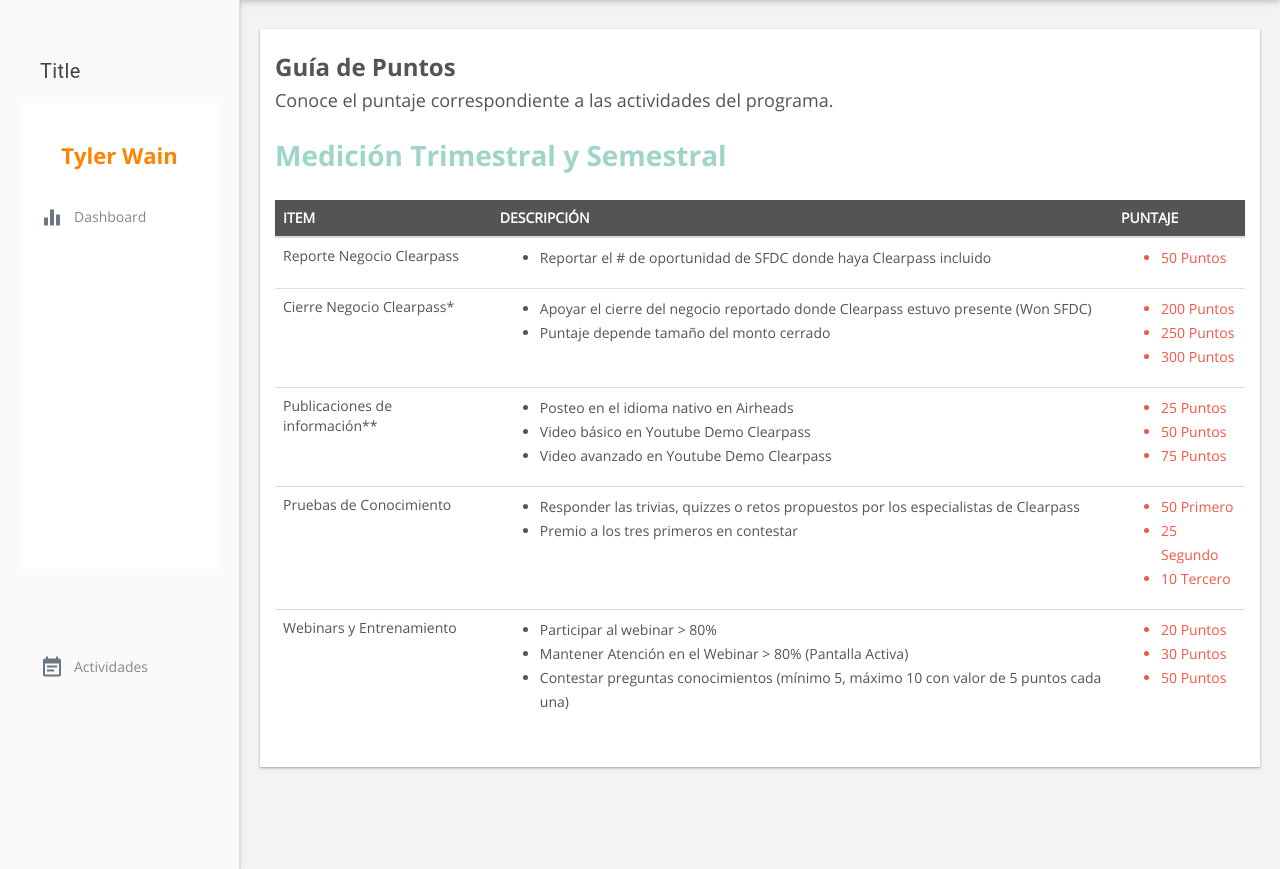
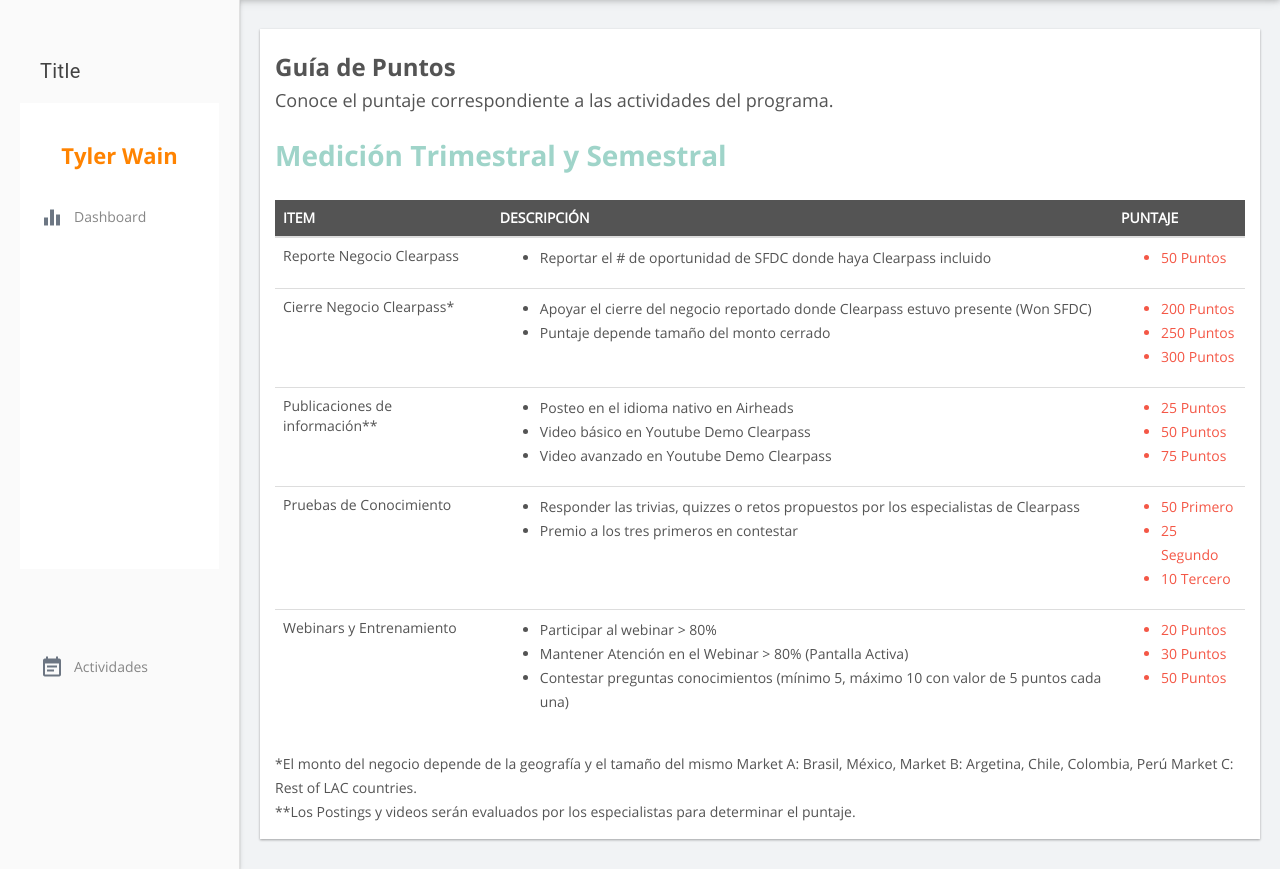
Before and after one commit to joseminaya15/Heroes2.0, a CodeIgniter app: page /database/index.php/puntos/index in a window 1280 px wide. Shown: the part 80-949 px from the top of the page. Run offline with CodeIgniter, Linux system fonts and the light colour scheme; some libraries are stand-ins or nearby versions; some web fonts are replaced.

Commit message:
avance de puntos semiterminado

```diff
--- a/application/views/v_puntos.php
+++ b/application/views/v_puntos.php
@@ -156,7 +156,10 @@
                                     </tbody>
                                 </table>
                             </div>
-                            <p></p>
+                            <div class="js-observaciones">
+                                <p>*El monto del negocio depende de la geograf&iacute;a  y el tama&ntilde;o del mismo Market A: Brasil, M&eacute;xico, Market B: Argetina, Chile, Colombia, Per&uacute; Market C: Rest of LAC countries.</p>
+                                <p>**Los Postings y videos ser&aacute;n evaluados por los especialistas para determinar el puntaje.</p>
+                            </div>
                         </div>
                     </div>
                 </div>
```
